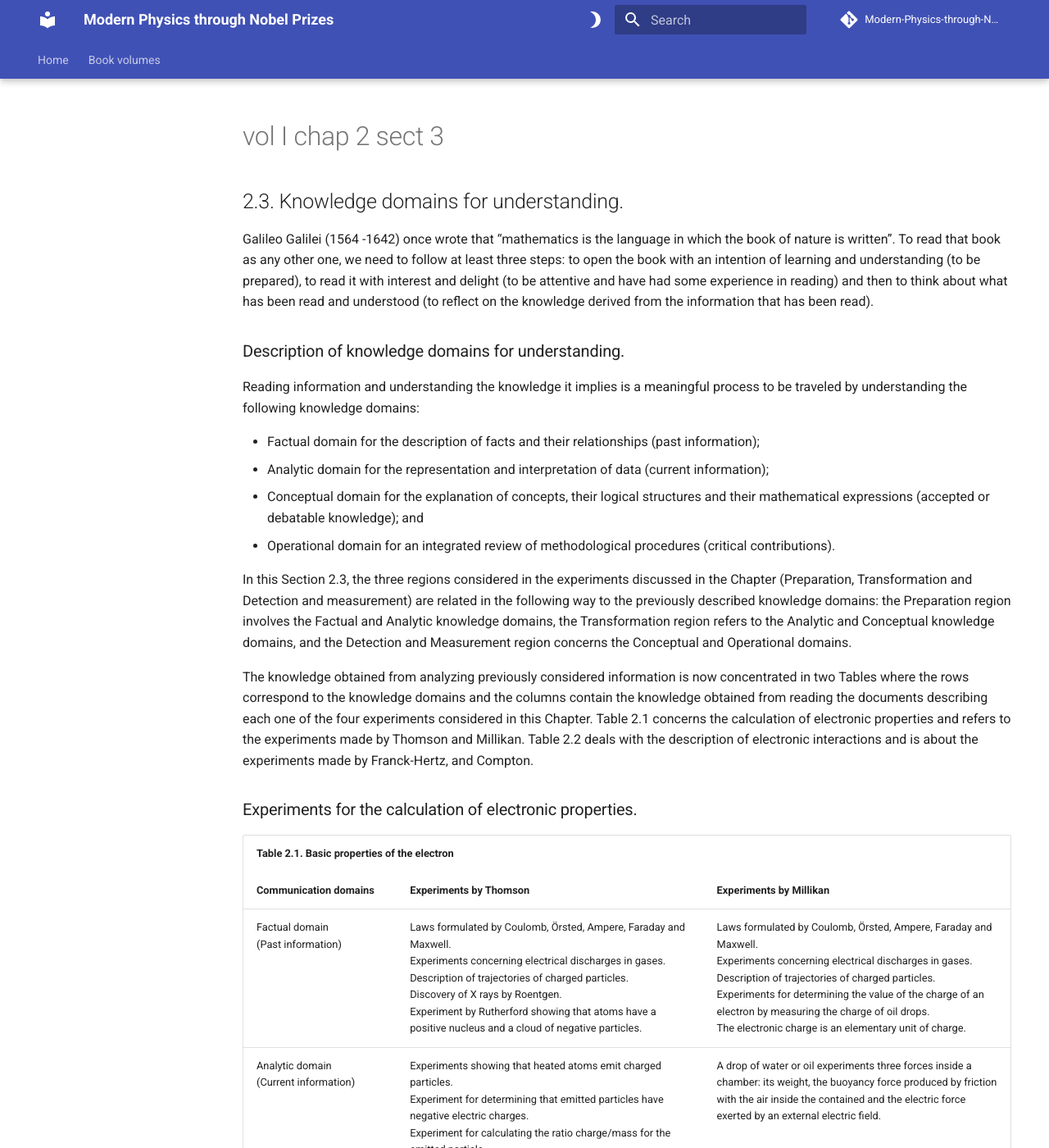
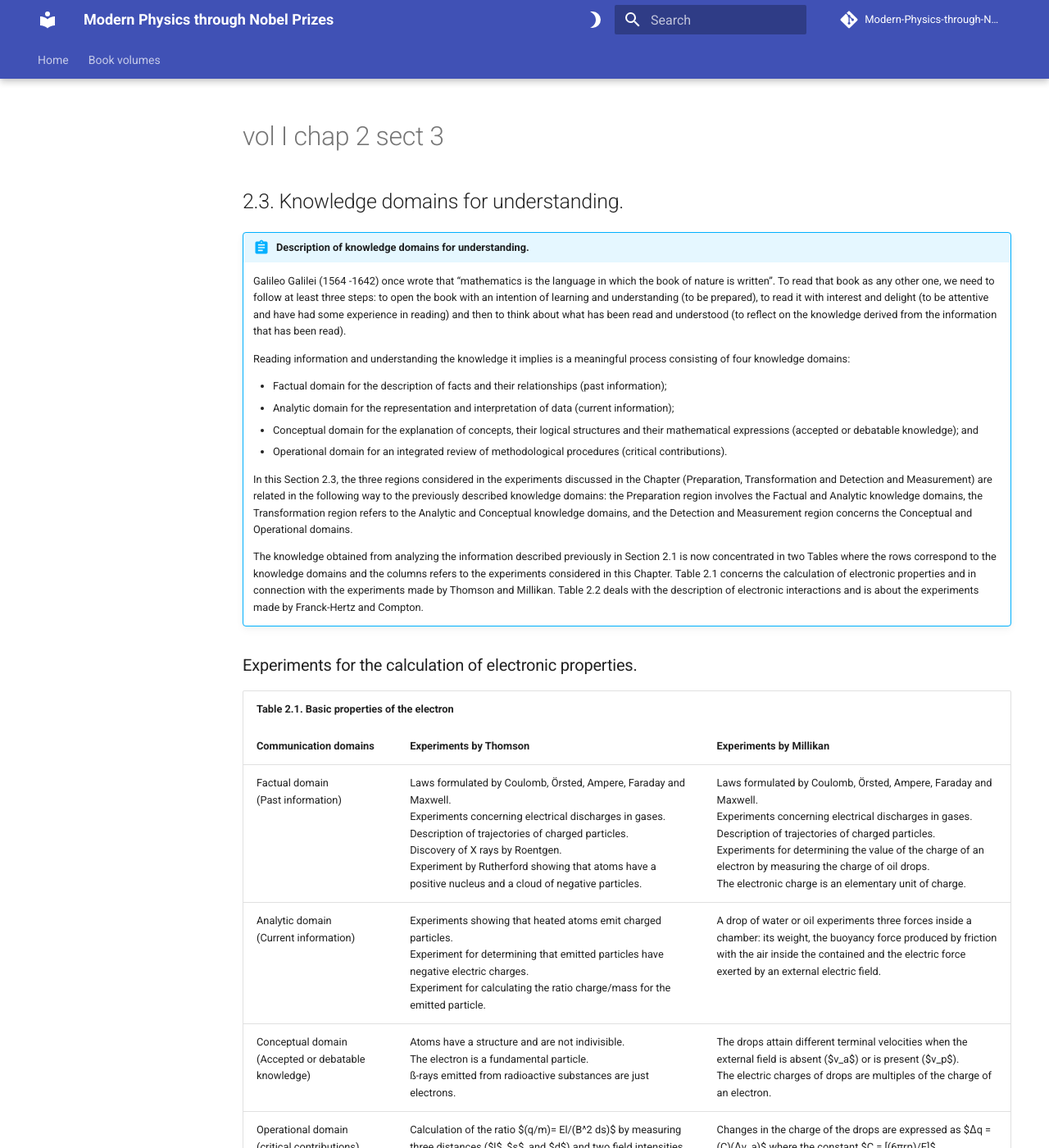
Before and after one commit to modphysnobel/modphysnobel.github.io, an MkDocs documentation site: the page built from docs/vol-I/vol-I-chap-2-sect-3.md, in a window 1280 px wide and 1400 px high. Shown: the whole window at 82% size. Built offline with MkDocs 1.6.1 and Material for MkDocs 9.7.7, drawn with Linux system fonts in a browser that asks for light colours; some web fonts are replaced; comment, search, counter and statistics services are not loaded; some of the changed text lies outside the part shown.

Commit message:
Update vol-I-chap-2-sect-3.md

```diff
--- a/docs/vol-I/vol-I-chap-2-sect-3.md
+++ b/docs/vol-I/vol-I-chap-2-sect-3.md
@@ -1,19 +1,18 @@
 ## 2.3. Knowledge domains for understanding.
 
-Galileo Galilei (1564 -1642) once wrote that “mathematics is the language in which the book of nature is written”. To read that book as any other one, we need to follow at least three steps: to open the book with an intention of learning and understanding (to be prepared), to read it with interest and delight (to be attentive and have had some experience in reading) and then to think about what has been read and understood (to reflect on the knowledge derived from the information that has been read).
+!!! abstract "Description of knowledge domains for understanding."
+	Galileo Galilei (1564 -1642) once wrote that “mathematics is the language in which the book of nature is written”. To read that book as any other one, we need to follow at least three steps: to open the book with an intention of learning and understanding (to be prepared), to read it with interest and delight (to be attentive and have had some experience in reading) and then to think about what has been read and understood (to reflect on the knowledge derived from the information that has been read).
 
-### Description of knowledge domains for understanding.
+	Reading information and understanding the knowledge it implies is a meaningful process consisting of four knowledge domains:
 
-Reading information and understanding the knowledge it implies is a meaningful process to be traveled by understanding the following knowledge domains:
+	- Factual domain for the description of facts and their relationships (past information);
+	- Analytic domain for the representation and interpretation of data (current information);
+	- Conceptual domain for the explanation of concepts, their logical structures and their mathematical expressions (accepted or debatable knowledge); and
+	- Operational domain for an integrated review of methodological procedures (critical contributions).
 
-- Factual domain for the description of facts and their relationships (past information);
-- Analytic domain for the representation and interpretation of data (current information);
-- Conceptual domain for the explanation of concepts, their logical structures and their mathematical expressions (accepted or debatable knowledge); and
-- Operational domain for an integrated review of methodological procedures (critical contributions).
+	In this Section 2.3, the three regions considered in the experiments discussed in the Chapter (Preparation, Transformation and Detection and Measurement) are related in the following way to the previously described knowledge domains: the Preparation region involves the Factual and Analytic knowledge domains, the Transformation region refers to the Analytic and Conceptual knowledge domains, and the Detection and Measurement region concerns the Conceptual and Operational domains.
 
-In this Section 2.3, the three regions considered in the experiments discussed in the Chapter (Preparation, Transformation and Detection and measurement) are related in the following way to the previously described knowledge domains: the Preparation region involves the Factual and Analytic knowledge domains, the Transformation region refers to the Analytic and Conceptual knowledge domains, and the Detection and Measurement region concerns the Conceptual and Operational domains.
-
-The knowledge obtained from analyzing previously considered information is now concentrated in two Tables where the rows correspond to the knowledge domains and the columns contain the knowledge obtained from reading the documents describing each one of the four experiments considered in this Chapter. Table 2.1 concerns the calculation of electronic properties and refers to the experiments made by Thomson and Millikan. Table 2.2 deals with the description of electronic interactions and is about the experiments made by Franck-Hertz, and Compton.
+	The knowledge obtained from analyzing the information described previously in Section 2.1 is now concentrated in two Tables where the rows correspond to the knowledge domains and the columns refers to the experiments considered in this Chapter. Table 2.1 concerns the calculation of electronic properties and in connection with the experiments made by Thomson and Millikan. Table 2.2 deals with the description of electronic interactions and is about the experiments made by Franck-Hertz and Compton.
 
 ### Experiments for the calculation of electronic properties.
 
```
Also changed, not shown: other parts of docs/vol-I/vol-I-chap-2-sect-3.md (+1 -1 lines).
